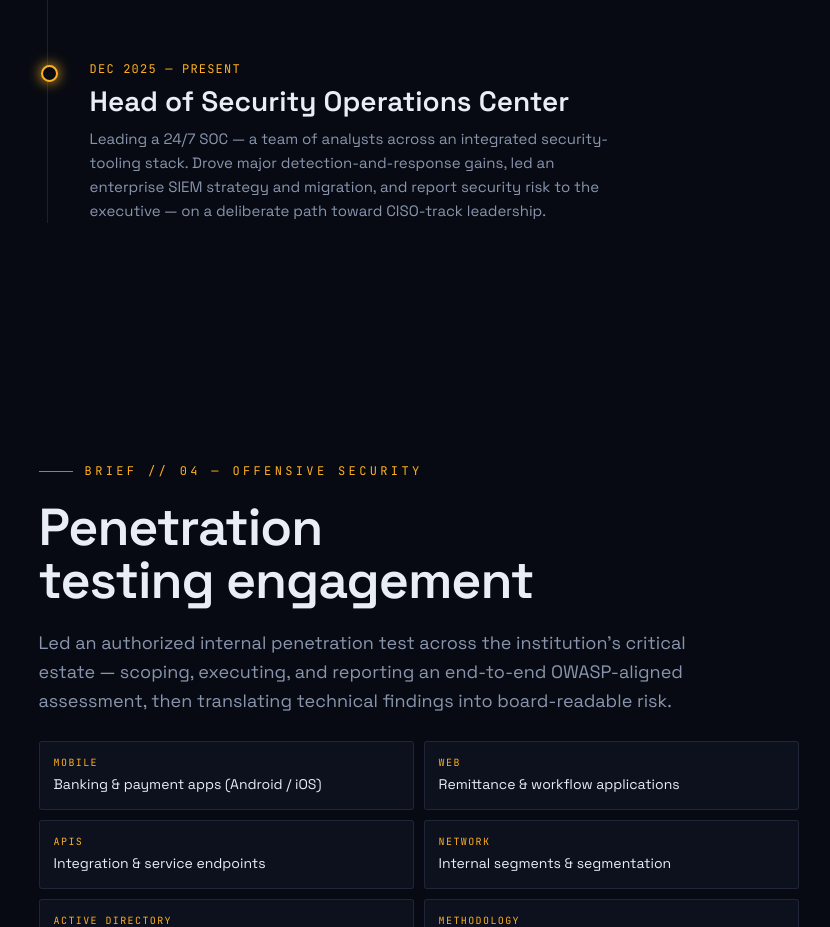
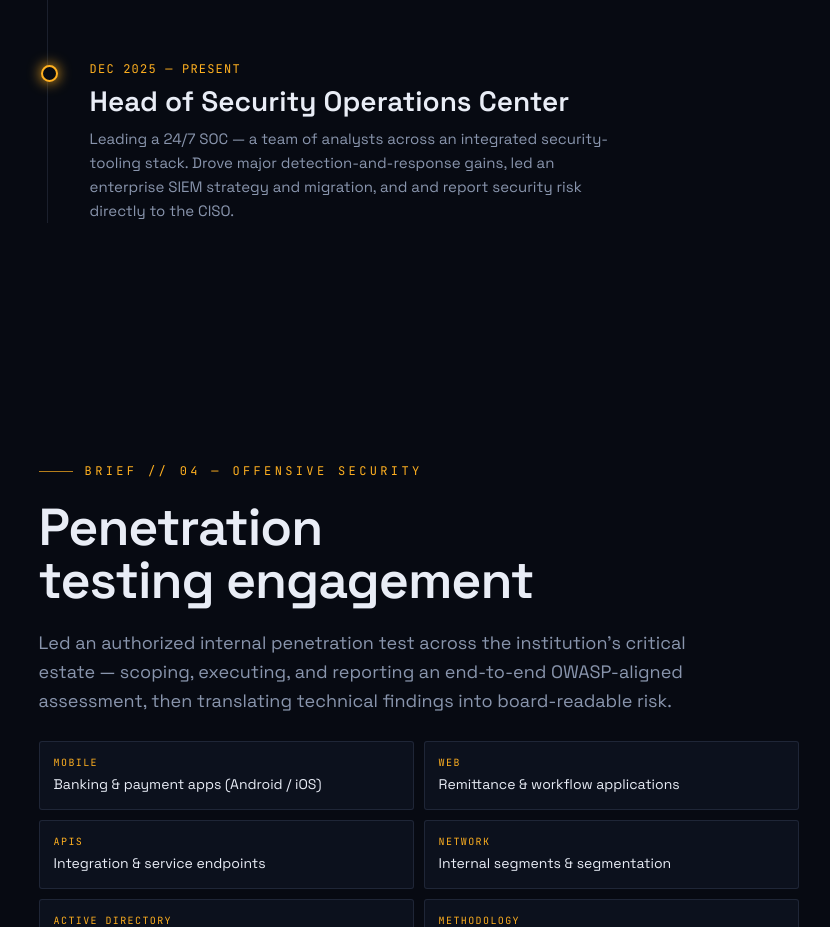
Before and after one commit to albert-sarpong/albert-sarpong.github.io, a plain HTML site: page index.html in a window 1280 px wide. Shown: the part 2700-3627 px from the top of the page, without its empty margins (51-881 px from the left). Drawn offline with nearby package versions, Linux system fonts and the light colour scheme; animation ran at ten frames a second.

Commit message:
Update SOC role description

```diff
--- a/index.html
+++ b/index.html
@@ -335,7 +335,7 @@ footer{text-align:center;padding:40px;font-family:'JetBrains Mono',monospace;
           <h3>Head of Security Operations Center</h3>
           <p>Leading a 24/7 SOC — a team of analysts across an integrated security-tooling stack.
           Drove major detection-and-response gains, led an enterprise SIEM strategy and migration, and
-          report security risk to the executive — on a deliberate path toward CISO-track leadership.</p>
+          and report security risk directly to the CISO.</p>
         </div>
       </div>
     </div>
```
